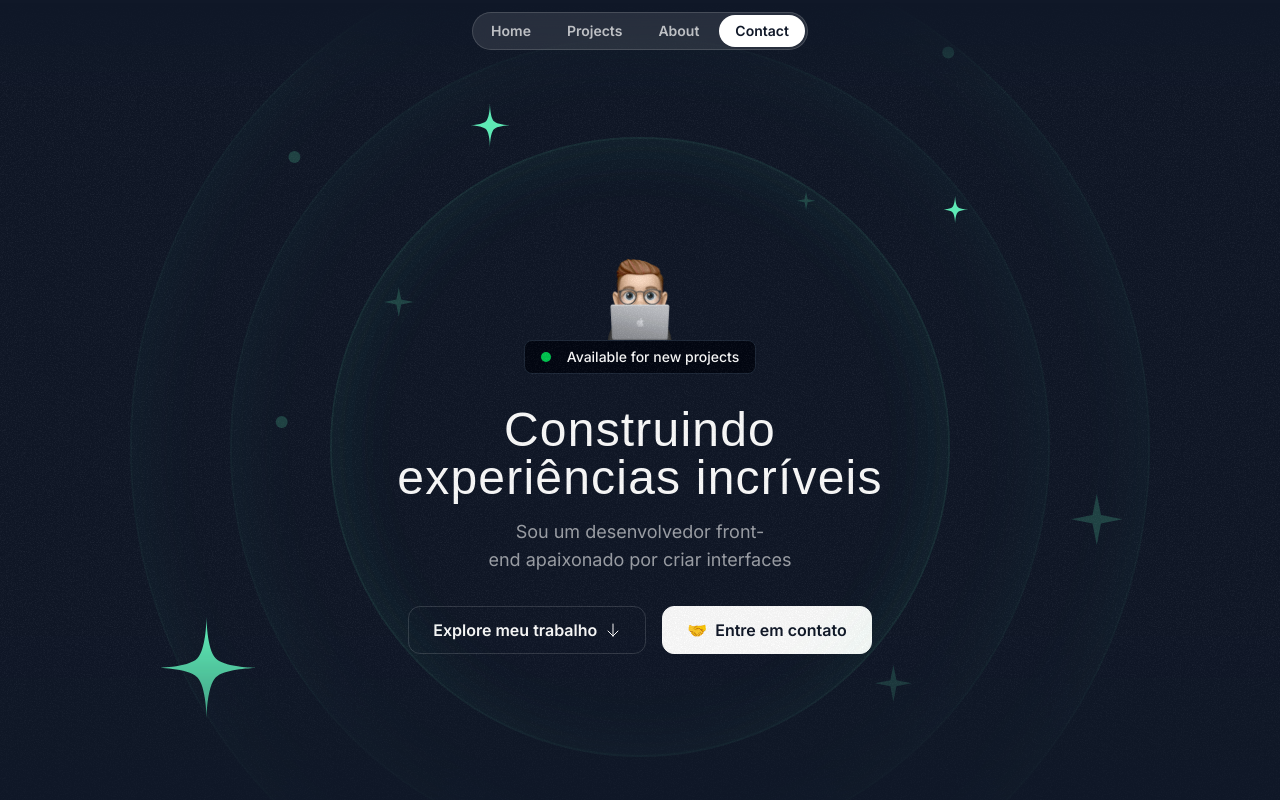
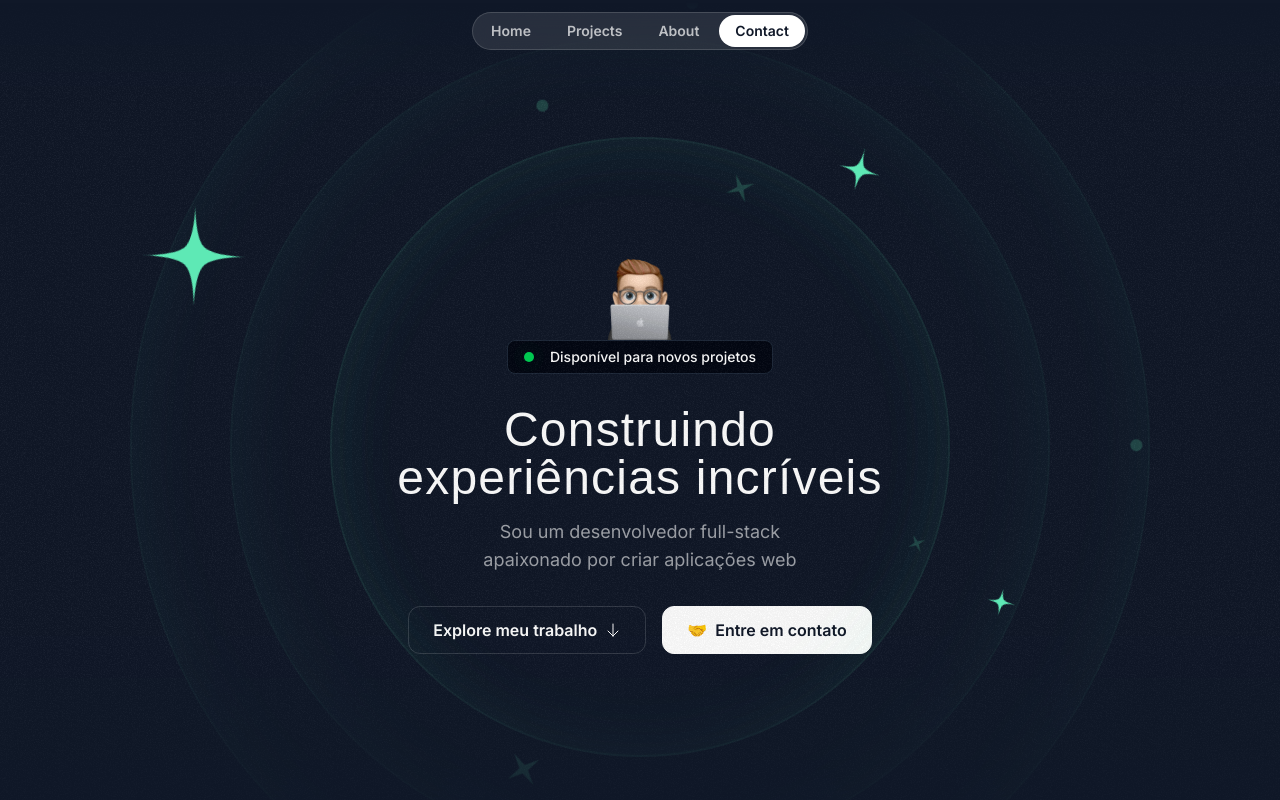
Before and after one commit to marquesmaycon/my-portfolio-2.0, a Next.js app: page / in a window 1280 px wide. Shown: the top 800 px of the page. Built offline with nearby package versions, Linux system fonts and the light colour scheme; a web font is replaced by a local one.

Commit message:
hero animation

```diff
--- a/app/globals.css
+++ b/app/globals.css
@@ -10,6 +10,15 @@
   --color-foreground: var(--foreground);
   --font-sans: var(--font-sans);
   --font-serif: var(--font-serif);
+
+  --animate-ping-large: ping-large 1s ease-in-out infinite;
+
+  @keyframes ping-large {
+    75%, 100% {
+      transform: scale(3);
+      opacity: 0;
+    }
+  }
 }
 
 @layer base {
--- a/components/hero-orbit.tsx
+++ b/components/hero-orbit.tsx
@@ -1,14 +1,39 @@
+import { twMerge } from "tailwind-merge";
+
 type HeroOrbitProps = {
   size: number;
   rotation: number;
+  orbitDuration?: string;
+  spinDuration?: string;
   children: React.ReactNode;
 };
 
-export function HeroOrbit({ size, rotation, children }: HeroOrbitProps) {
+export function HeroOrbit({
+  size,
+  rotation,
+  orbitDuration,
+  spinDuration,
+  children,
+}: HeroOrbitProps) {
   return (
+    <div className="absolute left-1/2 top-1/2 -translate-1/2">
       <div
-      className="absolute left-1/2 top-1/2 -translate-1/2 flex items-start justify-start"
-      style={{ width: size, height: size, transform: `rotate(${rotation}deg)` }}
+        className={twMerge(orbitDuration && "animate-spin")}
+        style={{ animationDuration: orbitDuration }}
+      >
+        <div
+          className="flex items-start justify-start"
+          style={{
+            width: size,
+            height: size,
+            transform: `rotate(${rotation}deg)`,
+          }}
+        >
+          <div
+            className={twMerge(spinDuration && "animate-spin")}
+            style={{
+              animationDuration: spinDuration,
+            }}
           >
             <div
               className="inline-flex"
@@ -19,6 +44,9 @@
               {children}
             </div>
           </div>
+        </div>
+      </div>
+    </div>
   );
 }
 
--- a/components/hero.tsx
+++ b/components/hero.tsx
@@ -20,46 +20,82 @@
         <div className="hero-ring size-[1020px]" />
         <div className="hero-ring size-[1220x]" />
 
-        <HeroOrbit size={800} rotation={-72}>
-          <Star className="text-emerald-300 size-28" />
+        <HeroOrbit
+          size={430}
+          rotation={-14}
+          orbitDuration="30s"
+          spinDuration="3s"
+        >
+          <Sparkle className="text-emerald-300/20 size-8" />
         </HeroOrbit>
 
-        <HeroOrbit size={550} rotation={20}>
+        <HeroOrbit
+          size={440}
+          rotation={79}
+          orbitDuration="32s"
+          spinDuration="3s"
+        >
+          <Sparkle className="text-emerald-300/20 size-5" />
+        </HeroOrbit>
+
+        <HeroOrbit size={520} rotation={-41} orbitDuration="34s">
+          <div className="bg-emerald-300/20 size-3 rounded-full" />
+        </HeroOrbit>
+
+        <HeroOrbit
+          size={530}
+          rotation={178}
+          orbitDuration="36s"
+          spinDuration="3s"
+        >
+          <Sparkle className="text-emerald-300/20 size-10" />
+        </HeroOrbit>
+
+        <HeroOrbit
+          size={550}
+          rotation={20}
+          orbitDuration="38s"
+          spinDuration="6s"
+        >
           <Star className="text-emerald-300 size-12" />
         </HeroOrbit>
 
-        <HeroOrbit size={590} rotation={98}>
+        <HeroOrbit
+          size={590}
+          rotation={98}
+          orbitDuration="40s"
+          spinDuration="6s"
+        >
           <Star className="text-emerald-300 size-8" />
         </HeroOrbit>
 
-        <HeroOrbit size={430} rotation={-14}>
-          <Sparkle className="text-emerald-300/20 size-8" />
+        <HeroOrbit size={650} rotation={-5} orbitDuration="42s">
+          <div className="bg-emerald-300/20 size-3 rounded-full" />
         </HeroOrbit>
 
-        <HeroOrbit size={440} rotation={79}>
-          <Sparkle className="text-emerald-300/20 size-5" />
-        </HeroOrbit>
-
-        <HeroOrbit size={530} rotation={178}>
-          <Sparkle className="text-emerald-300/20 size-10" />
-        </HeroOrbit>
-
-        <HeroOrbit size={710} rotation={144}>
+        <HeroOrbit
+          size={710}
+          rotation={144}
+          orbitDuration="44s"
+          spinDuration="3s"
+        >
           <Sparkle className="text-emerald-300/20 size-14" />
         </HeroOrbit>
 
-        <HeroOrbit size={720} rotation={83}>
+        <HeroOrbit size={720} rotation={83} orbitDuration="46s">
           <div className="bg-emerald-300/20 size-3 rounded-full" />
         </HeroOrbit>
 
-        <HeroOrbit size={520} rotation={-41}>
-          <div className="bg-emerald-300/20 size-3 rounded-full" />
-        </HeroOrbit>
-
-        <HeroOrbit size={650} rotation={-5}>
-          <div className="bg-emerald-300/20 size-3 rounded-full" />
+        <HeroOrbit
+          size={800}
+          rotation={-72}
+          orbitDuration="48s"
+          spinDuration="6s"
+        >
+          <Star className="text-emerald-300 size-28" />
         </HeroOrbit>
       </div>
+
       <div className="container mx-auto">
         <div className="flex flex-col items-center">
           <Image
@@ -70,9 +106,11 @@
             height={300}
           />
           <div className="bg-gray-950 border border-gray-800 px-4 py-1.5 inline-flex items-center gap-4 rounded-lg">
-            <div className="bg-green-500 size-2.5 rounded-full"></div>
+            <div className="relative bg-green-500 size-2.5 rounded-full">
+              <div className="bg-green-500 absolute inset-0 rounded-full animate-ping-large" />
+            </div>
             <div className="text-sm font-medium">
-              Available for new projects
+              Disponível para novos projetos
             </div>
           </div>
         </div>
@@ -81,7 +119,7 @@
             Construindo experiências incríveis
           </h1>
           <p className="mt-4 text-center text-white/60 text-balance md:text-lg">
-            Sou um desenvolvedor front-end apaixonado por criar interfaces
+            Sou um desenvolvedor full-stack apaixonado por criar aplicações web
           </p>
         </div>
         <div className="flex flex-col md:flex-row items-center justify-center mt-8 gap-4">
```
Lines whose indentation alone changed are shown as unchanged.
